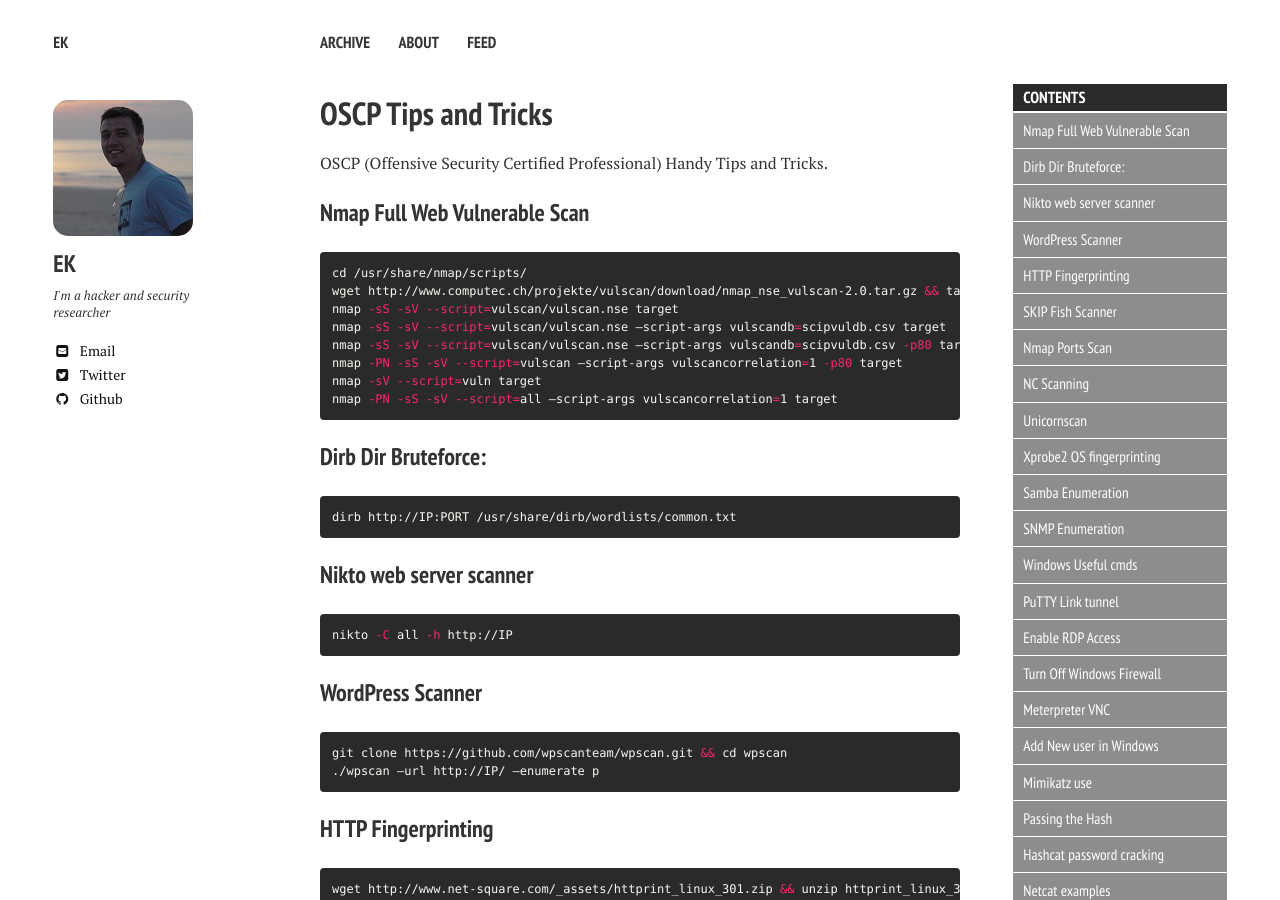
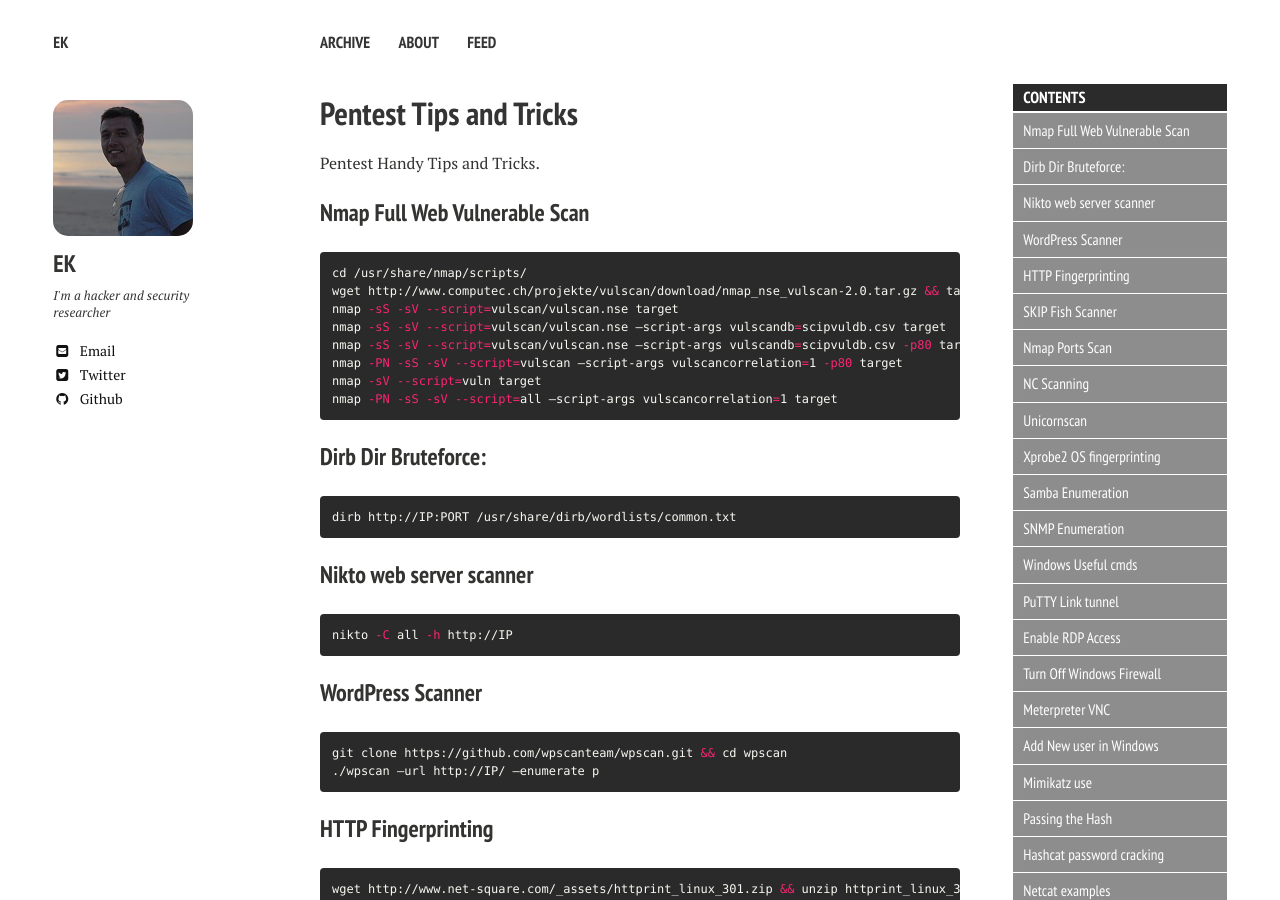
Before and after one commit to jivoi/jivoi.github.io, a Jekyll site: the page built from _posts/2015-07-01-pentest-tips-and-tricks.md, in a window 1280 px wide and 900 px high. Built offline with Jekyll 4.4.1, drawn with Linux system fonts in a browser that asks for light colours; nearby versions of some CDN libraries; comment, search, counter and statistics services are not loaded; some of the changed text lies outside the part shown.

Commit message:
pentest tips

```diff
--- a/_posts/2015-07-01-oscp-tips-and-tricks.md
+++ b/_posts/2015-07-01-pentest-tips-and-tricks.md
@@ -1,6 +1,6 @@
 ---
 layout: post
-title: "OSCP Tips and Tricks"
+title: "Pentest Tips and Tricks"
 modified: 2015-07-01 10:03:31 +0300
 category: [howto]
 tags: [security,linux,oscp]
@@ -11,7 +11,7 @@ image:
 comments: True
 share:
 ---
-OSCP (Offensive Security Certified Professional) Handy Tips and Tricks.
+Pentest Handy Tips and Tricks.
 
 <section id="table-of-contents" class="toc">
 <header>
```
